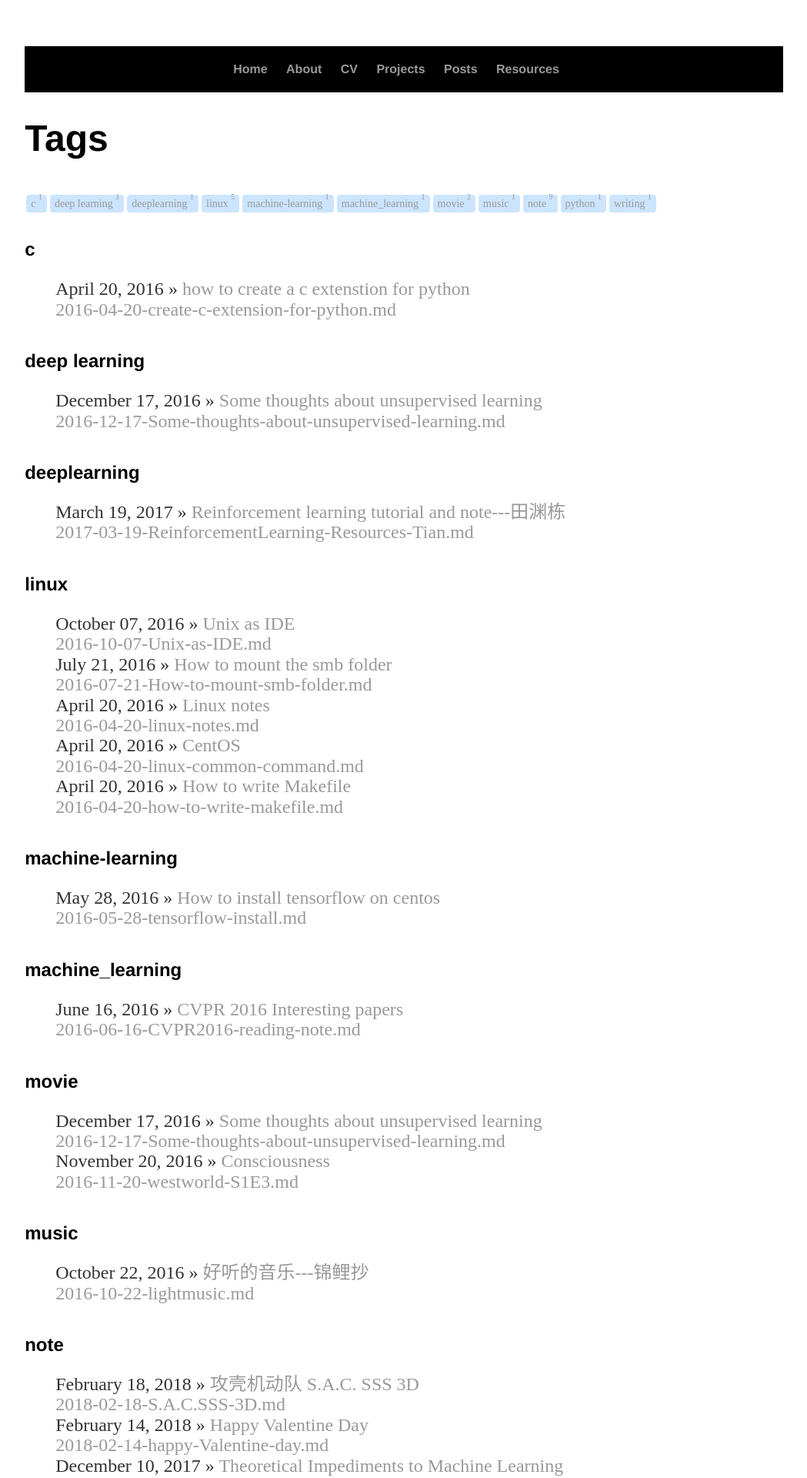
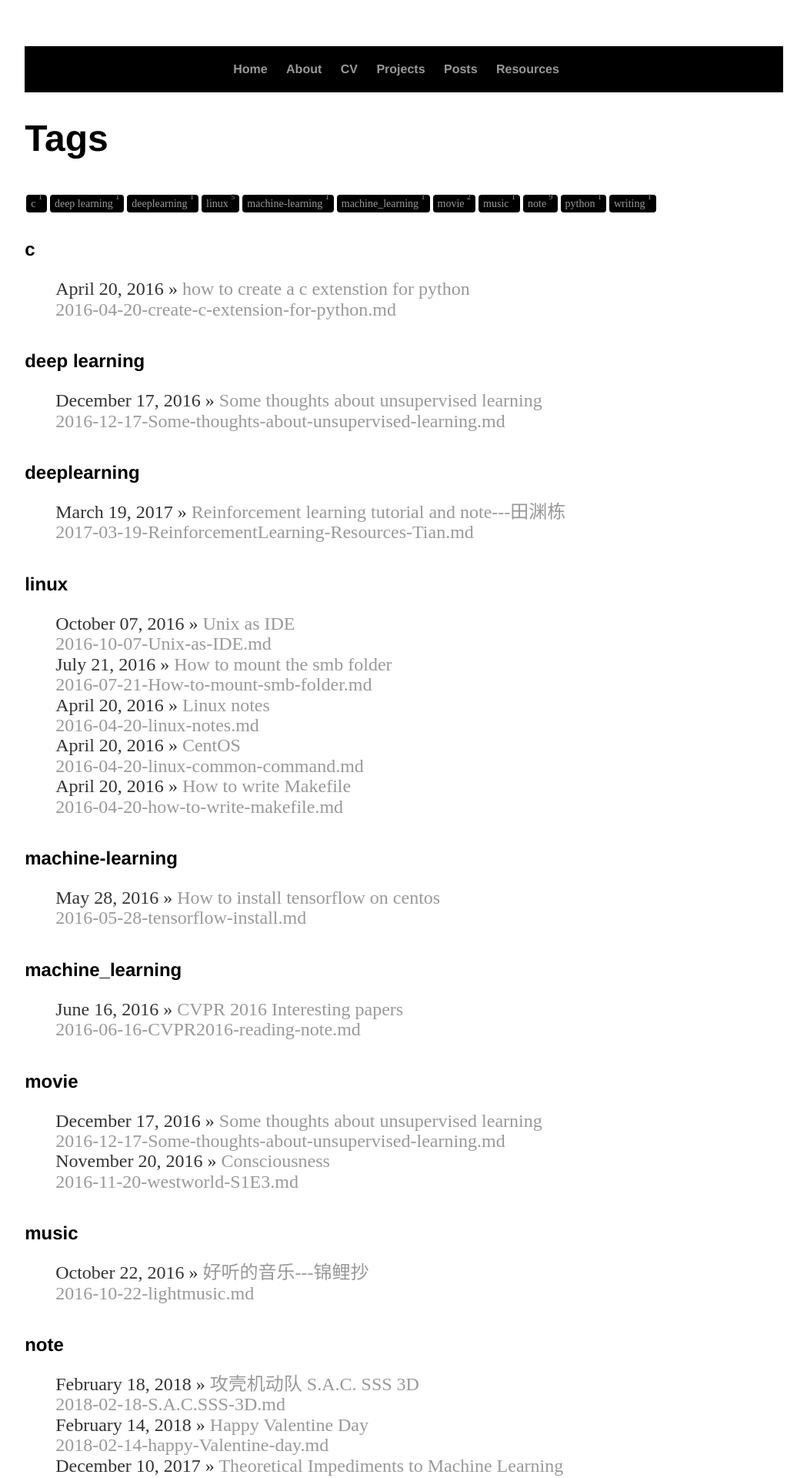
Before and after one commit to sijinli/sijinli.github.io, a Jekyll site: the page built from blog_by_tag.html, in a window 1280 px wide. Shown: the top 1920 px of the page at 77% size, without its empty margins (115-1164 px from the left). Built offline with Jekyll 4.4.1, drawn with Linux system fonts in a browser that asks for light colours; comment, search, counter and statistics services are not loaded.

Commit message:
update tag color

```diff
--- a/css/main.css
+++ b/css/main.css
@@ -92,7 +92,7 @@ ul.posts li { list-style: none; }
 .tag-box a {
   padding: 4px 6px;
   margin: 2px;
-  background-color: #cce5ff;
+  background-color: #000000;
   -webkit-border-radius: 4px;
   -moz-border-radius: 4px;
   border-radius: 4px;
```
